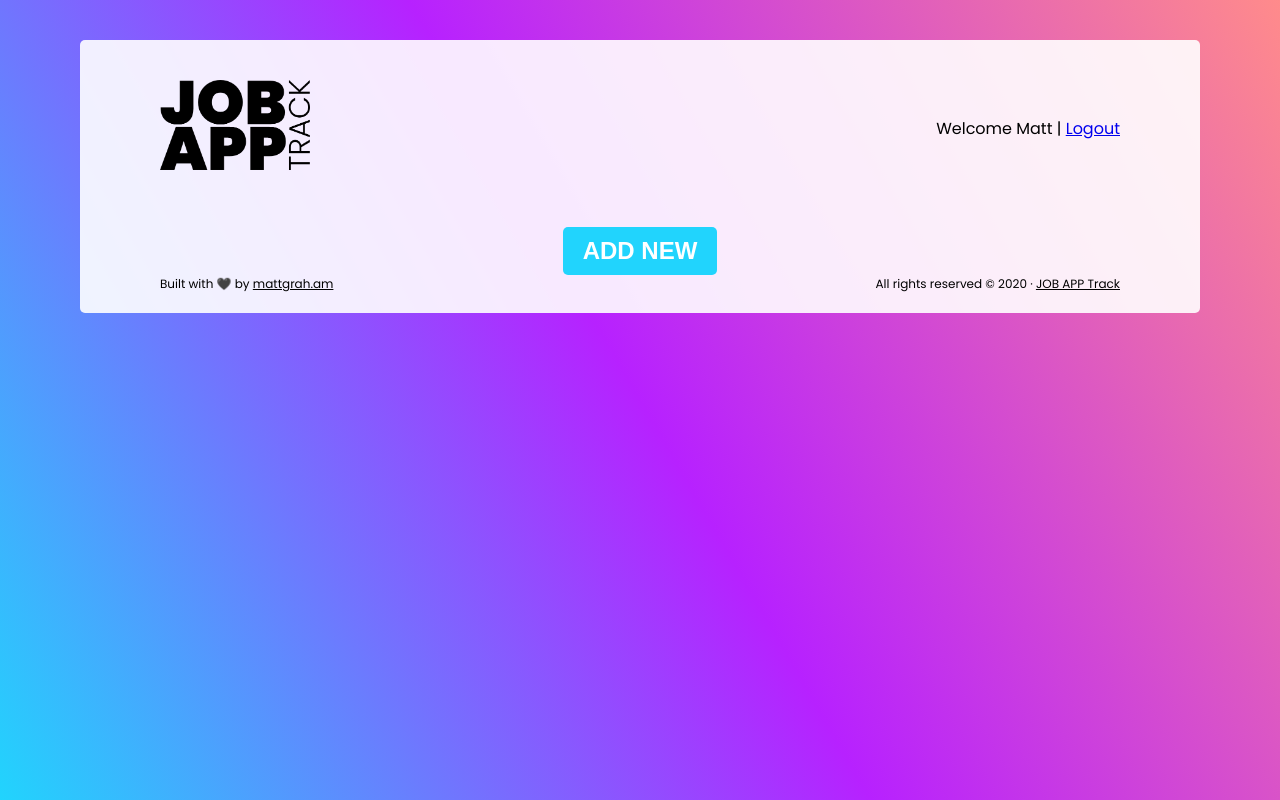
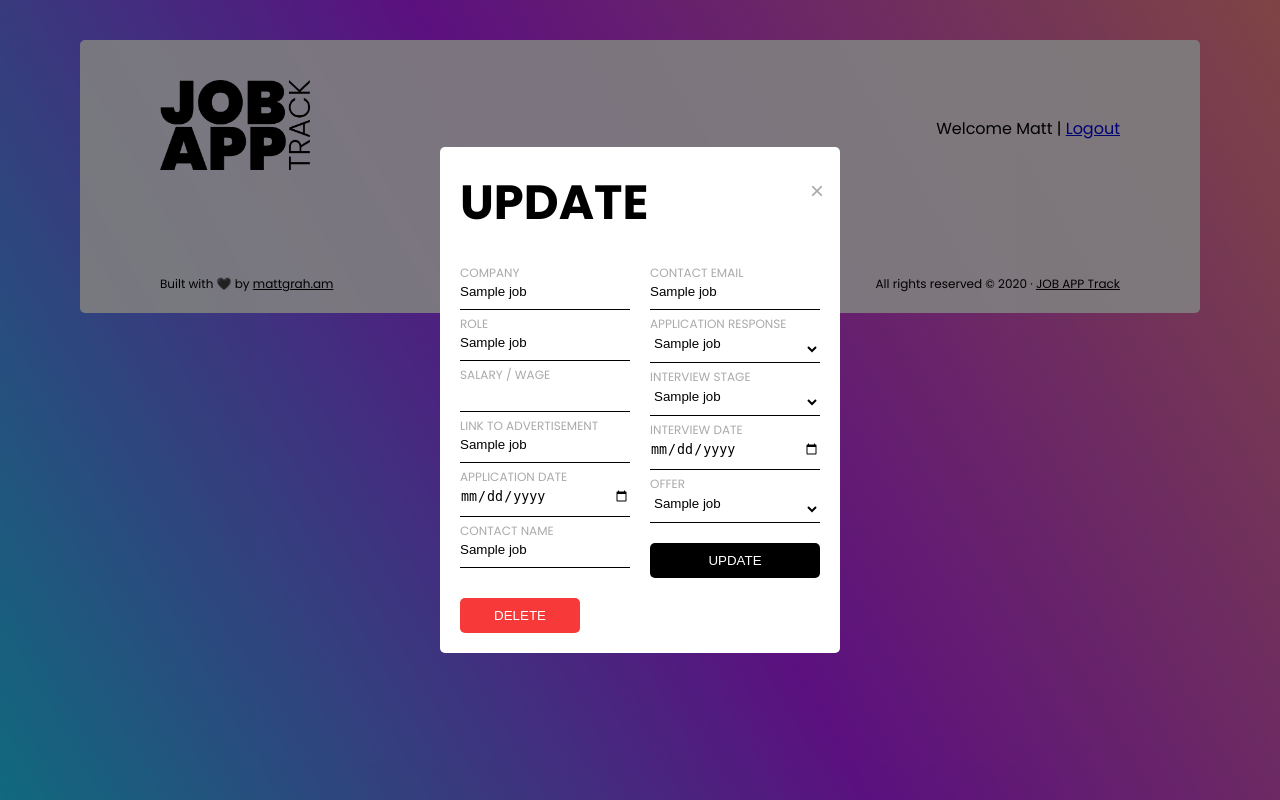
Before and after one commit to mattgrah-am/jobapptrack, a Flask app: template templates/index.html in a window 1280 px wide. Run offline with Flask 2, Linux system fonts and the light colour scheme; a user stored in the database is signed in; the template is opened without the code that fills it: most values are stand-ins (such as "Sample title", 1, 10 or a date in 2020).

Commit message:
add edit ability to jobs

```diff
--- a/app.py
+++ b/app.py
@@ -1,7 +1,7 @@
 import os
 import datetime
-from flask import Flask, render_template
-from models.jobs import get_all_jobs
+from flask import Flask, render_template, request
+from models.jobs import get_all_jobs, get_job
 from controllers.jobs_controller import jobs_controller
 from controllers.users_controller import users_controller
 
@@ -16,7 +16,14 @@ year = datetime.datetime.now().year
 @app.route('/')
 def index():
     jobs = get_all_jobs()
-    return render_template("index.html", jobs=jobs, year=year)
+    if request.args.get('job_data'):
+        job_data = get_job(request.args.get('job_data'))
+        show = "show"
+        print(job_data)
+    else:
+        job_data = 0
+        show = ""
+    return render_template("index.html", jobs=jobs, year=year, job_data=job_data, show=show)
 
 
 app.register_blueprint(jobs_controller)
--- a/models/jobs.py
+++ b/models/jobs.py
@@ -29,6 +29,7 @@ def update_job(company, role, pay, link, app_date, contact_name, contact_details
     '''UPDATE JOB FROM DB'''
     sql_write('UPDATE jobs SET company = %s, role = %s, pay = %s, link = %s, app_date = %s, contact_name = %s, contact_details = %s, app_response = %s, interview_stage = %s, interview_details = %s, offer = %s WHERE id = %s;', [
         company, role, pay, link, app_date, contact_name, contact_details, app_response, interview_stage, interview_details, offer, job_id])
+    print("success")
 
 
 def delete_job(job_id):
--- a/static/components.css
+++ b/static/components.css
@@ -48,7 +48,7 @@
 }
 
 input {
-  margin-bottom: 2rem;
+  /* margin-bottom: 1rem; */
   width: 100%;
   background: none;
   border: none;
@@ -178,7 +178,7 @@ h2.job_header {
   border-radius: 0.5rem;
   width: 40rem;
   max-width: 100%;
-  padding: 4rem;
+  padding: 2rem;
 }
 
 .modal_container input {
@@ -195,7 +195,6 @@ h2.job_header {
 .modal_container label {
   font-size: 1.2rem;
   color: #aaa;
-  padding-bottom: 4rem;
 }
 
 .modal_container select {
@@ -203,9 +202,13 @@ h2.job_header {
   width: 100%;
   background: none;
   border: none;
-  margin-bottom: 2rem;
   padding-bottom: 1rem;
   border-bottom: solid 1px #000;
+}
+
+.modal_container button {
+  margin: 2rem 0 0;
+  padding: 1rem 0;
 }
 
 .modal_head {
@@ -216,12 +219,12 @@ h2.job_header {
 
 #close,
 #login_close,
-#newjob_close {
+#newjob_close,
+#editjob_close {
   background-color: #fff;
   text-align: right;
   color: #aaa;
   margin: 0;
-  padding: 1rem 0 0 0;
   font-size: 2.4rem;
   width: 1rem;
 }
@@ -247,6 +250,11 @@ h2.job_header {
   opacity: 1;
 }
 
+.editjob_window.show {
+  pointer-events: auto;
+  opacity: 1;
+}
+
 .alert,
 .success {
   border-radius: 0.5rem;
@@ -268,13 +276,9 @@ h2.job_header {
   border: 1px solid #badbcc;
 }
 
-#newjob_container {
-  width: 80rem;
-}
-
 .addnew_form form {
   display: flex;
-  gap: 1rem;
+  flex-direction: column;
   width: 100%;
 }
 
--- a/static/logged_in.js
+++ b/static/logged_in.js
@@ -14,3 +14,21 @@ window.addEventListener('mouseup', function (event) {
     newJobWindow.classList.remove("show");
   }
 })
+
+
+// Edit job Modal
+const editJobClose = document.getElementById("editjob_close");
+const editjob = document.getElementById("editjob")
+const editJobWindow = document.getElementById("editjob_window");
+const editJobContainer = document.getElementById("editjob_container");
+
+addNew.addEventListener("click", () => {
+  editJobWindow.classList.add("show");
+});
+
+
+window.addEventListener('mouseup', function (event) {
+  if ((event.target != editJobContainer && event.target.parentNode != editJobContainer && event.target.parentNode.parentNode != editJobContainer && event.target.parentNode.parentNode.parentNode != editJobContainer && event.target.parentNode.parentNode.parentNode.parentNode != editJobContainer && event.target.parentNode.parentNode.parentNode.parentNode.parentNode != editJobContainer) || event.target === editJobClose) {
+    editJobWindow.classList.remove("show");
+  }
+})
--- a/static/media.css
+++ b/static/media.css
@@ -69,6 +69,17 @@
     display: block;
     margin: 4rem 0;
   }
+
+  #newjob_container {
+    width: 80rem;
+  }
+
+  .addnew_form form {
+    display: flex;
+    gap: 2rem;
+    flex-direction: row;
+    width: 100%;
+  }
 }
 
 @media only screen and (min-width: 1000px) {
--- /dev/null
+++ b/templates/editjob.html
@@ -0,0 +1,71 @@
+{% block editjob %}
+<div id="editjob_window" class="modal newjob_window {{ show }}">
+  <div class="modal_container" id="editjob_container">
+    <div class="modal_head">
+      <h2>UPDATE</h2>
+      <button id="editjob_close">&times;</button>
+    </div>
+    <div class="addnew_form">
+      <form action="/update" method="post">
+        <div>
+          <label for="comany">COMPANY</label>
+          <input type="text" id="company" name="company" aria-label="Company" value="{{ job_data[2] }}" required>
+          <label for="role">ROLE</label>
+          <input type="text" id="role" name="role" aria-label="Role" value="{{ job_data[3] }}" required>
+          <label for=" pay">SALARY / WAGE</label>
+          <input type="number" id="pay" name="pay" aria-label="Salary / Wage" value="{{ job_data[4] }}" required>
+          <label for="link">LINK TO ADVERTISEMENT</label>
+          <input type="text" id="link" name="link" aria-label="link to Advertisement" value="{{ job_data[5] }}"
+            required>
+          <label for="app_date">APPLICATION DATE</label>
+          <input type="date" id="app_date" name="app_date" aria-label="Application Date" value="{{ job_data[6] }}"
+            required>
+          <label for="contact_name">CONTACT NAME</label>
+          <input type="text" id="contact_name" name="contact_name" aria-label="Contact Name" value="{{ job_data[7] }}"
+            required>
+        </div>
+        <div>
+          <label for="contact_details">CONTACT EMAIL</label>
+          <input type="email" id="contact_details" name="contact_details" aria-label="Contact Email"
+            value="{{ job_data[8] }}" required>
+          <label for="app_response">APPLICATION RESPONSE</label>
+          <select id="app_response" name="app_response" aria-label="Application Response" required>
+            <option value="{{ job_data[9] }}">{{ job_data[9] }}</option>
+            <option value="No Response">No Response</option>
+            <option value="Positive Email">Positive Email</option>
+            <option value="Positive Phone Call">Positive Phone Call</option>
+            <option value="Rejection Email / Phone Call">Rejection Response</option>
+          </select>
+          <label for="interview_stage">INTERVIEW STAGE</label>
+          <select id="interview_stage" name="interview_stage" aria-label="Interview Stage" required>
+            <option value="{{ job_data[10] }}">{{ job_data[10] }}</option>
+            <option value="No Interview Scheduled">No Interview Scheduled</option>
+            <option value="Phone / Conferenece Call">Phone Call</option>
+            <option value="1st Face to Face">1st Face to Face</option>
+            <option value="2nd Face to Face">2nd Face to Face</option>
+            <option value="3rd Face to Face">3rd Face to Face</option>
+            <option value="Interview Declined">Interview Declined</option>
+          </select>
+          <label for="interview_details">INTERVIEW DATE</label>
+          <input type="date" id="interview_details" name="interview_details" aria-label="Interview Date"
+            value="{{ job_data[11] }}">
+          <label for="offer">OFFER</label>
+          <select id="offer" name="offer" aria-label="Offer" required>
+            <option value="{{ job_data[12] }}">{{ job_data[12] }}</option>
+            <option value="True">True</option>
+            <option value="False">False</option>
+          </select>
+          <input type="hidden" name="job_id" id="job_id" value="{{ job_data[0] }}" />
+          <button type="submit">UPDATE</button>
+        </div>
+      </form>
+    </div>
+    <form action="/deletejob" method="post">
+      <div>
+        <input id="id" name="id" type="hidden" value="{{ job_data[0] }}" />
+        <button class="delete btn" type="submit">DELETE</button>
+      </div>
+    </form>
+  </div>
+</div>
+{% endblock editjob %}
--- a/templates/index.html
+++ b/templates/index.html
@@ -13,4 +13,6 @@
 {% block login %}{% endblock login %}
 {% include "newjob.html" %}
 {% block newjob %}{% endblock newjob %}
+{% include "editjob.html" %}
+{% block editjob %}{% endblock editjob %}
 {% endblock content %}
--- a/templates/jobs.html
+++ b/templates/jobs.html
@@ -27,9 +27,9 @@
       </p>
     </div>
     <div class="buttons">
-      <form action="/edit_job" method="post">
-        <input type="hidden" value="{{ i[0] }}">
-        <button class="btn edit">EDIT</button>
+      <form action="/edit" method="post">
+        <input type="hidden" name="id" id="id" value="{{ i[0] }}" />
+        <button id="editjob" type="submit" class="btn edit">EDIT</button>
       </form>
     </div>
   </div>
--- a/templates/newjob.html
+++ b/templates/newjob.html
@@ -54,6 +54,3 @@
   </div>
 </div>
 {% endblock newjob %}
-
-
-<!-- interview_stage, interview_details, offer, job_id -->
```
Also changed, not shown: controllers/jobs_controller.py (+20 -25 lines).
